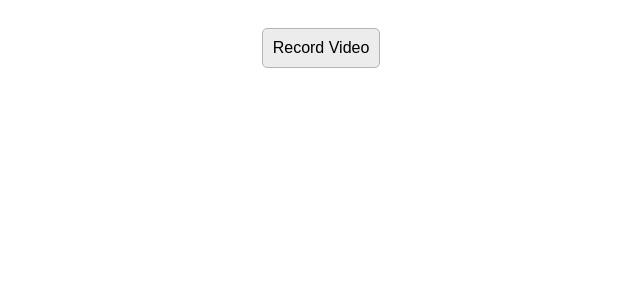
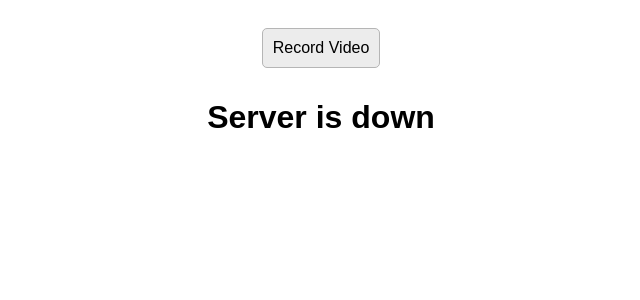
Before and after one commit to myles-coleman/rpi-surveillance, a SvelteKit app in the folder client/: page / in a window 1280 px wide. Both pictures are taken after a click on the button "Record Video". Shown: the top 300 px of the page, without its empty margins (319-959 px from the left). Built offline with nearby package versions, Linux system fonts and the light colour scheme; no server answers.

Commit message:
display message if server is down

```diff
--- a/client/src/routes/+page.svelte
+++ b/client/src/routes/+page.svelte
@@ -1,6 +1,7 @@
 <script>
 	let videoUrl;
 	let isRecording = false;
+	let serverDown = false;
 
 	async function recordVideo() {
 		isRecording = true;
@@ -8,7 +9,9 @@
 			const response = await fetch('http://10.0.0.143:3000');
 			const data = await response.json();
 			videoUrl = data.url;
+			serverDown = false;
 		} catch (error) {
+			serverDown = true;
 			console.error('Error fetching video URL:', error);
 		} finally {
 			isRecording = false;
@@ -21,15 +24,19 @@
 		{isRecording ? 'Recording...' : 'Record Video'}
 	</button>
 
+	{#if videoUrl}
+		<video width="640" height="480" controls>
+			<source src={videoUrl} type="video/mp4" />
+			<track kind="captions" />
+		</video>
+	{/if}
+
+	{#if serverDown}
+		<h1>Server is down</h1>
+	{/if}
+
 	{#if isRecording}
-        <div class="loading-icon"></div>
-    {/if}
-
-	{#if videoUrl}
-	<video width="640" height="480" controls>
-		<source src={videoUrl} type="video/mp4" />
-		<track kind="captions" />
-	</video>
+		<div class="loading-icon"></div>
 	{/if}
 </main>
 
@@ -88,3 +95,7 @@
         animation: spin 1s linear infinite;
     }
 </style>
+
+<!-- TODO
+Make video object reload on new video
+Add stream to page -->
```
